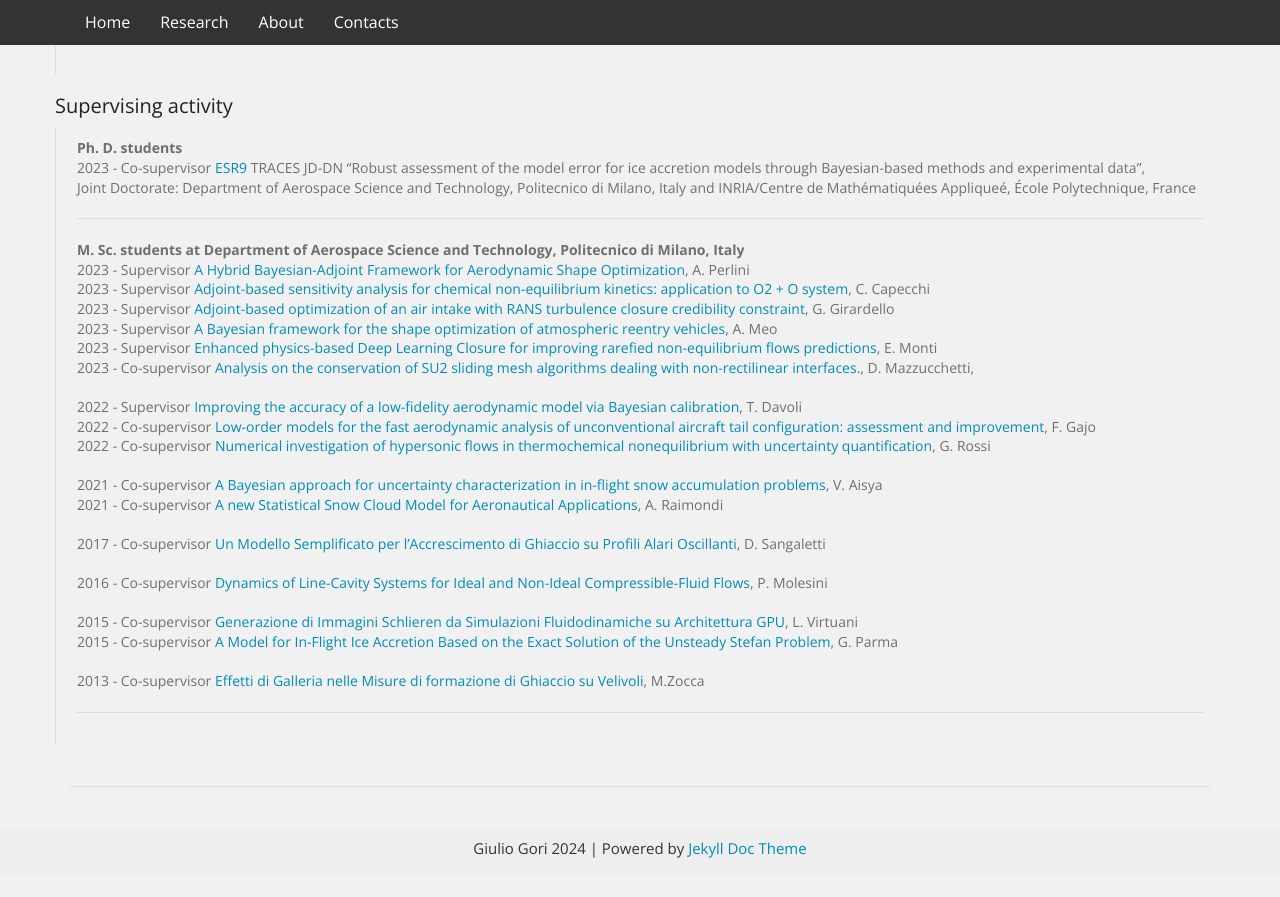
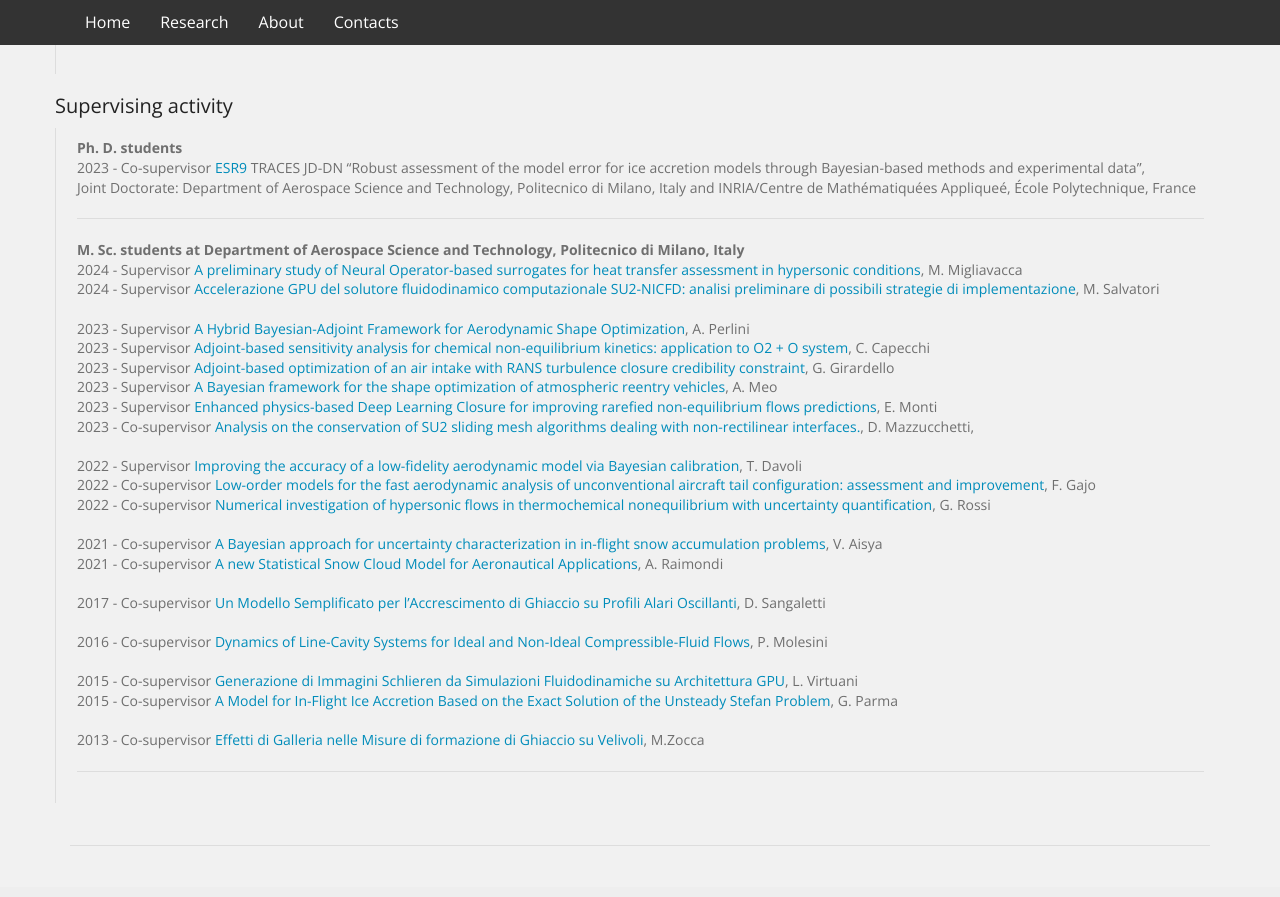
Before and after one commit to LaSerpe/LaSerpe.github.io, a Jekyll site: the page built from index.html, in a window 1280 px wide and 900 px high, scrolled down 2472 px. Shown: the top 897 px of the window. Built offline with Jekyll 4.4.1, drawn with Linux system fonts in a browser that asks for light colours; nearby versions of some CDN libraries; library files that are not in the unit come from our copies; before the commit the page ends 3346 px from its top, so only the background shows below that.

Commit message:
add migliavacca salvatori

```diff
--- a/index.html
+++ b/index.html
@@ -166,8 +166,10 @@ layout: default
 			      </dd>
 
 
-
 			      <dt><b>M. Sc. students at Department of Aerospace Science and Technology, Politecnico di Milano, Italy</b></dt>
+						<dd>2024 - Supervisor <a >A preliminary study of Neural Operator-based surrogates for heat transfer assessment in hypersonic conditions</a>, M. Migliavacca<br>
+						<dd>2024 - Supervisor <a >Accelerazione GPU del solutore fluidodinamico computazionale SU2-NICFD: analisi preliminare di possibili strategie di implementazione</a>, M. Salvatori<br>
+						<br>
 			      		<dd>2023 - Supervisor <a >A Hybrid Bayesian-Adjoint Framework for Aerodynamic Shape Optimization</a>, A. Perlini<br>
 			      		<dd>2023 - Supervisor <a href="https://hdl.handle.net/10589/215309">Adjoint-based sensitivity analysis for chemical non-equilibrium kinetics: application to O2 + O system</a>, C. Capecchi<br>
 						<dd>2023 - Supervisor <a >Adjoint-based optimization of an air intake with RANS turbulence closure credibility constraint</a>, G. Girardello<br>
```
